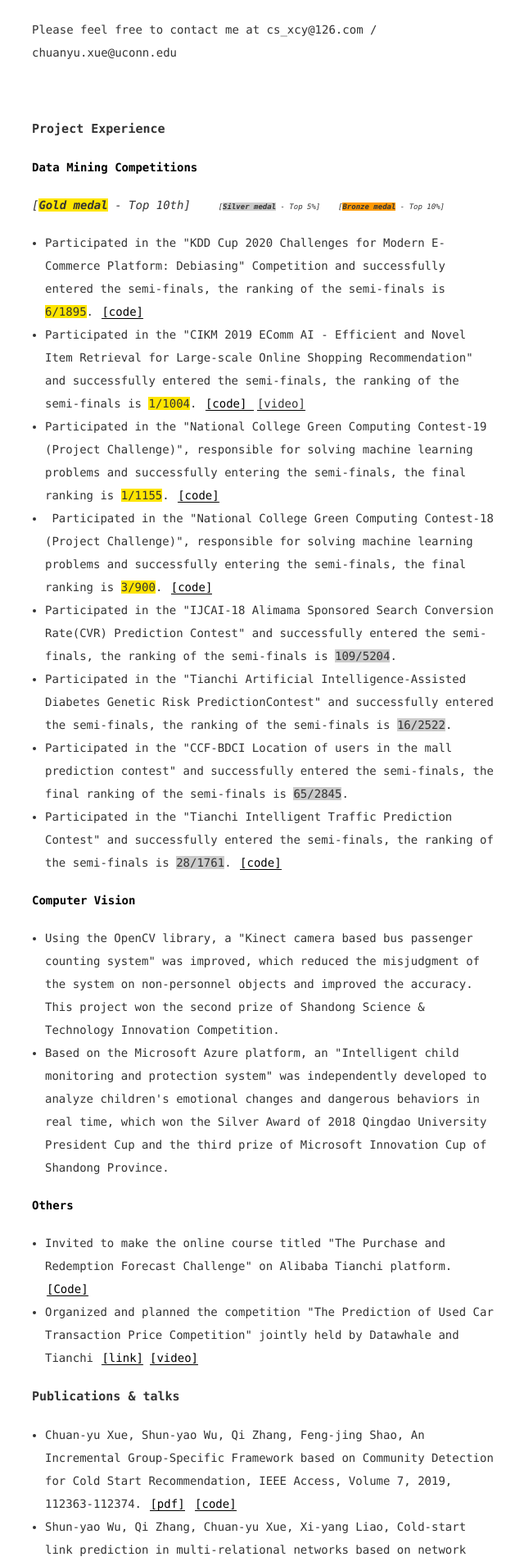
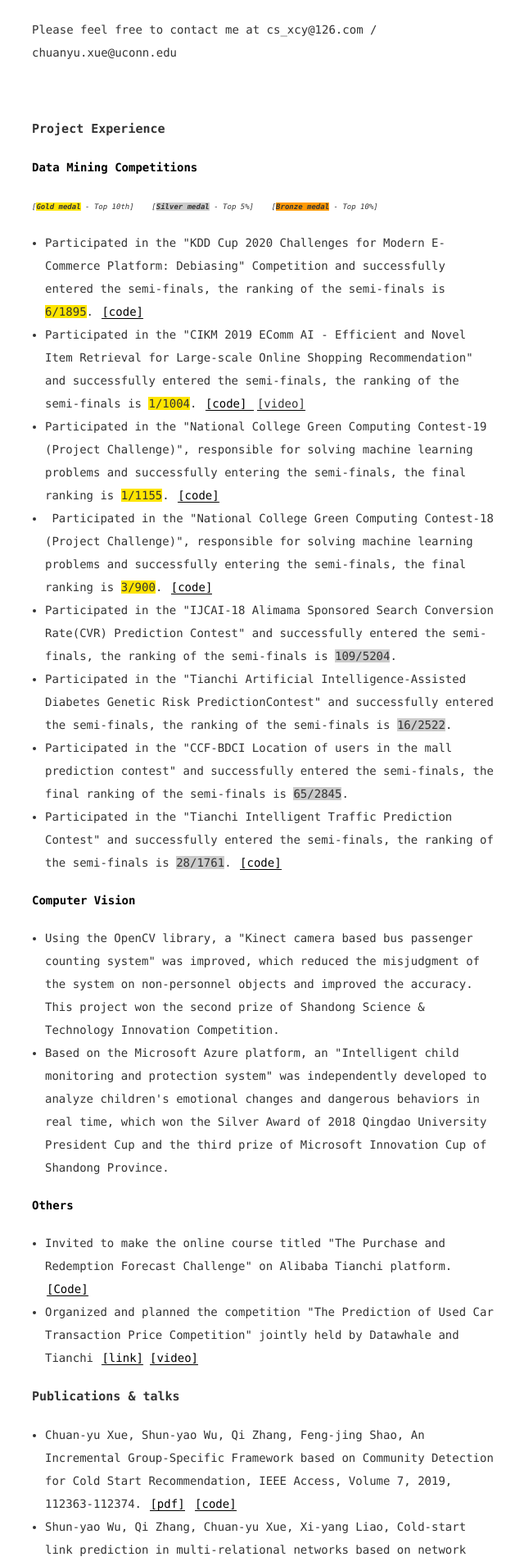
Before and after one commit to ChuanyuXue/profile, a Jekyll site: the page built from index.html, in a window 1280 px wide. Shown: the part 330-2240 px from the top of the page at 82% size, without its empty margins (315-955 px from the left). Built offline with Jekyll 4.4.1, drawn with Linux system fonts in a browser that asks for light colours.

Commit message:
Update index.html

```diff
--- a/index.html
+++ b/index.html
@@ -23,7 +23,7 @@ js: [blog.js]
 	<strong>Data Mining Competitions</strong>
 </p>
 <p style="text-align:left;">
-	<em>[</em><strong><span style="color:#FFE500;background-color:#FFE500;"><em>Gold medal</em></span></strong><em> - </em><em>Top 10th</em><em>]&nbsp;</em>&nbsp; &nbsp;<span style="font-size:9px;"><em>[</em><span style="color:#CCCCCC;background-color:#CCCCCC;"><strong><em>S</em></strong></span></span><span style="font-size:9px;"><span style="color:#CCCCCC;background-color:#CCCCCC;"><strong><em>ilver medal</em></strong></span><em> - Top 5%</em></span><span style="font-size:9px;"></span><span style="font-size:9px;"><em>]&nbsp; &nbsp;&nbsp;</em></span><span style="font-size:9px;"><em>[</em></span><span style="font-size:9px;color:#E56600;background-color:#FF9900;"><strong><em>Bronze medal</em></strong></span><span style="font-size:9px;"><em> - Top 10%]</em></span>
+	<em><span style="font-size:9px;">[</span></em><strong><span style="color:#FFE500;background-color:#FFE500;font-size:9px;"><em>Gold medal</em></span></strong><em><span style="font-size:9px;"> - </span></em><em><span style="font-size:9px;">Top 10th</span></em><em><span style="font-size:9px;">]&nbsp;</span></em><span style="font-size:9px;">&nbsp; &nbsp;</span><span style="font-size:9px;"><em><span style="font-size:9px;">[</span></em><span style="color:#CCCCCC;background-color:#CCCCCC;font-size:9px;"><strong><em>S</em></strong></span></span><span style="font-size:9px;"><span style="color:#CCCCCC;background-color:#CCCCCC;font-size:9px;"><strong><em>ilver medal</em></strong></span><em><span style="font-size:9px;"> - Top 5%</span></em></span><span style="font-size:9px;"></span><span style="font-size:9px;"><em>]&nbsp; &nbsp;&nbsp;</em></span><span style="font-size:9px;"><em>[</em></span><span style="font-size:9px;color:#E56600;background-color:#FF9900;"><strong><em>Bronze medal</em></strong></span><span style="font-size:9px;"><em> - Top 10%]</em></span>
 </p>
 <p style="text-align:left;">
 	<span style="font-size:9px;"></span>
@@ -119,10 +119,10 @@ Chongqing, China</span>
 </p>
 <ul>
 	<li>
-		<span style="font-size:9px;"><span style="color:;">《Python实战推荐系统》——电子工业出版社&nbsp;</span><span>[ongoing]</span></span>
+		<span style="font-size:9px;"><span style="font-size:12px;">《Python实战推荐系统》——电子工业出版社&nbsp;</span><span style="font-size:12px;">[ongoing]</span></span>
 	</li>
 	<li>
-		<span style="font-size:9px;"><span><span style="color:;"></span><span style="color:;">《零基础入门数据挖掘竞赛》——机械工业出版社&nbsp;[under&nbsp;editing]</span><span style="color:;"></span><br />
+		<span style="font-size:9px;"><span><span style="color:;"></span><span style="font-size:12px;">《零基础入门数据挖掘竞赛》——机械工业出版社&nbsp;[under&nbsp;editing]</span><span style="color:;"></span><br />
 </span></span>
 	</li>
 </ul>
```
